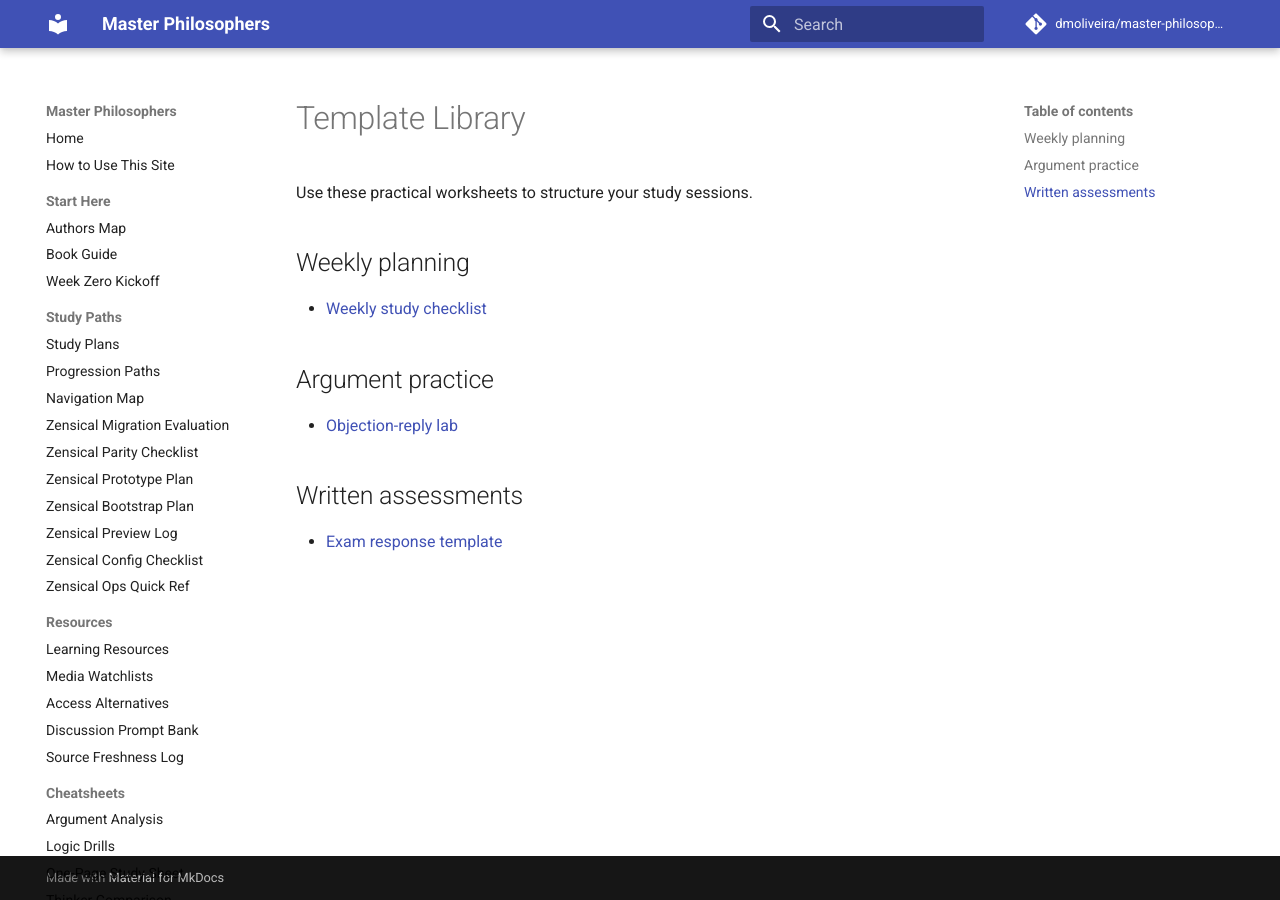
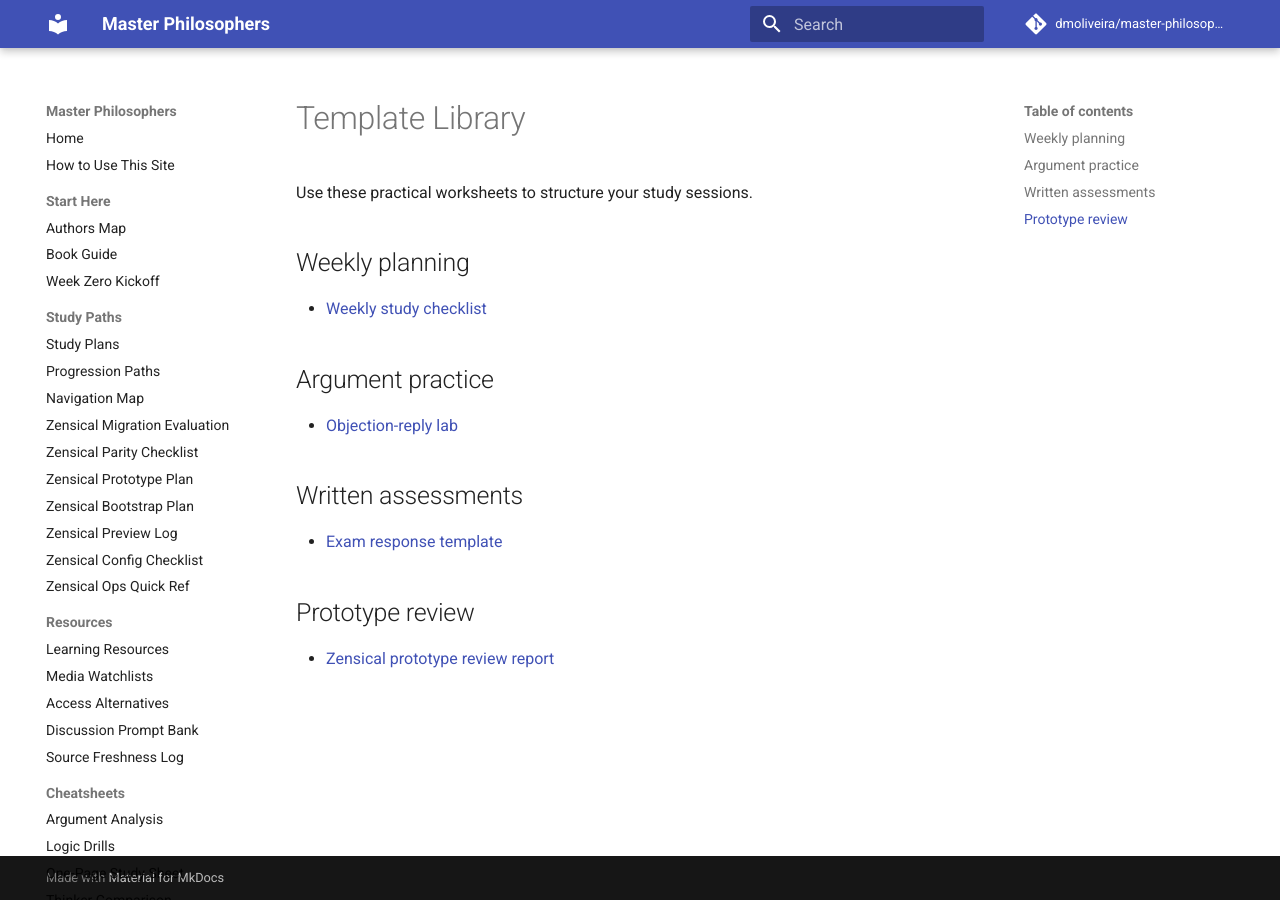
Before and after one commit to dmoliveira/master-philosophers, an MkDocs documentation site: the page built from docs/template-library.md, in a window 1280 px wide. Built offline with MkDocs 1.6.1 and Material for MkDocs 9.7.7, drawn with Linux system fonts in a browser that asks for light colours; comment, search, counter and statistics services are not loaded.

Commit message:
docs wire review report template into prototype guides

```diff
--- a/docs/template-library.md
+++ b/docs/template-library.md
@@ -13,3 +13,7 @@ Use these practical worksheets to structure your study sessions.
 ## Written assessments
 
 - [Exam response template](https://github.com/dmoliveira/master-philosophers/blob/main/docs/templates/exam-response-template.md)
+
+## Prototype review
+
+- [Zensical prototype review report](https://github.com/dmoliveira/master-philosophers/blob/main/docs/templates/zensical-prototype-review-report.md)
```
Also changed, not shown: README.md (+1 -0 lines), docs/plan/zensical-prototype-execution-plan.md (+1 -0 lines).
